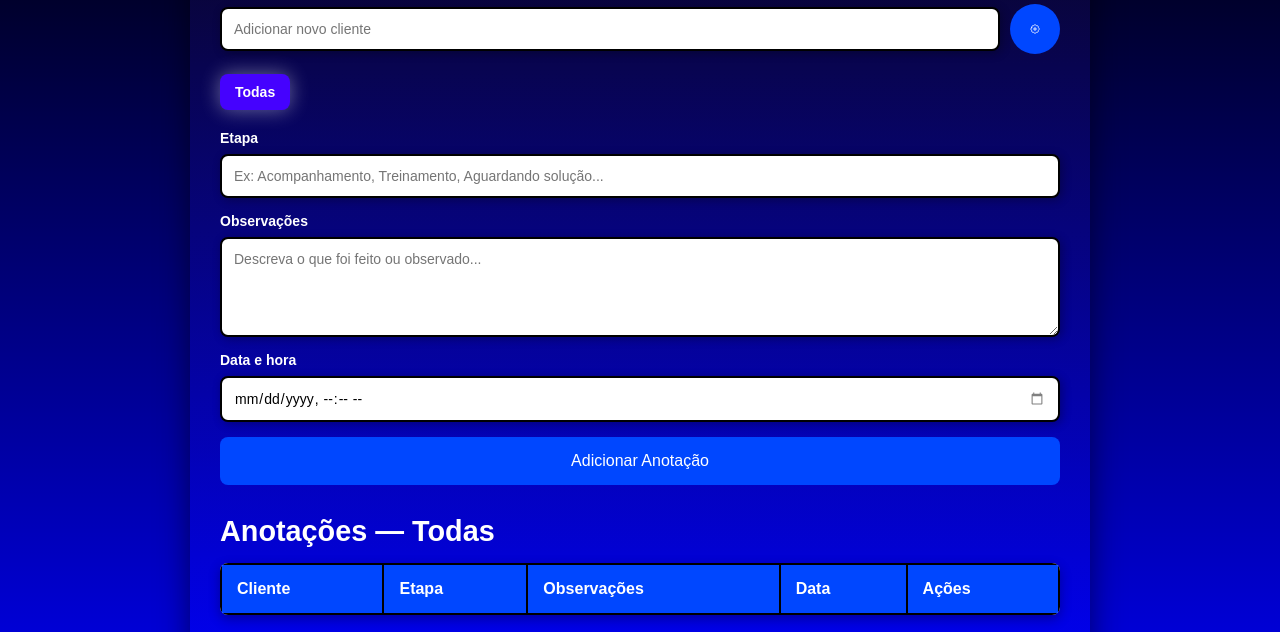
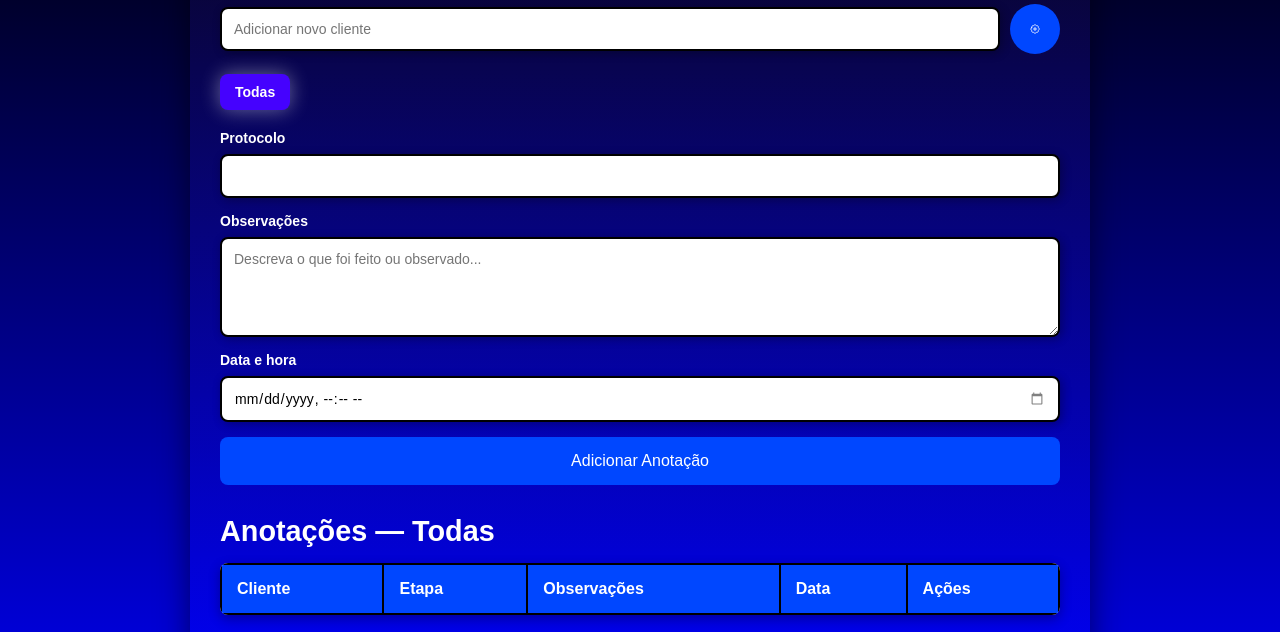
Before and after one commit to Cadeaporta/anotaone1, a plain HTML site: page index.html in a window 1280 px wide. Shown: the part 166-798 px from the top of the page. Drawn offline with nearby package versions, Linux system fonts and the light colour scheme.

Commit message:
protocolo

```diff
--- a/index.html
+++ b/index.html
@@ -55,11 +55,10 @@
       <form id="noteForm">
 
         <div class="form-group">
-          <label for="etapa">Etapa</label>
+          <label for="etapa">Protocolo</label>
           <input
             type="text"
             id="etapa"
-            placeholder="Ex: Acompanhamento, Treinamento, Aguardando solução..."
             autocomplete="off"
             required
           >
```
